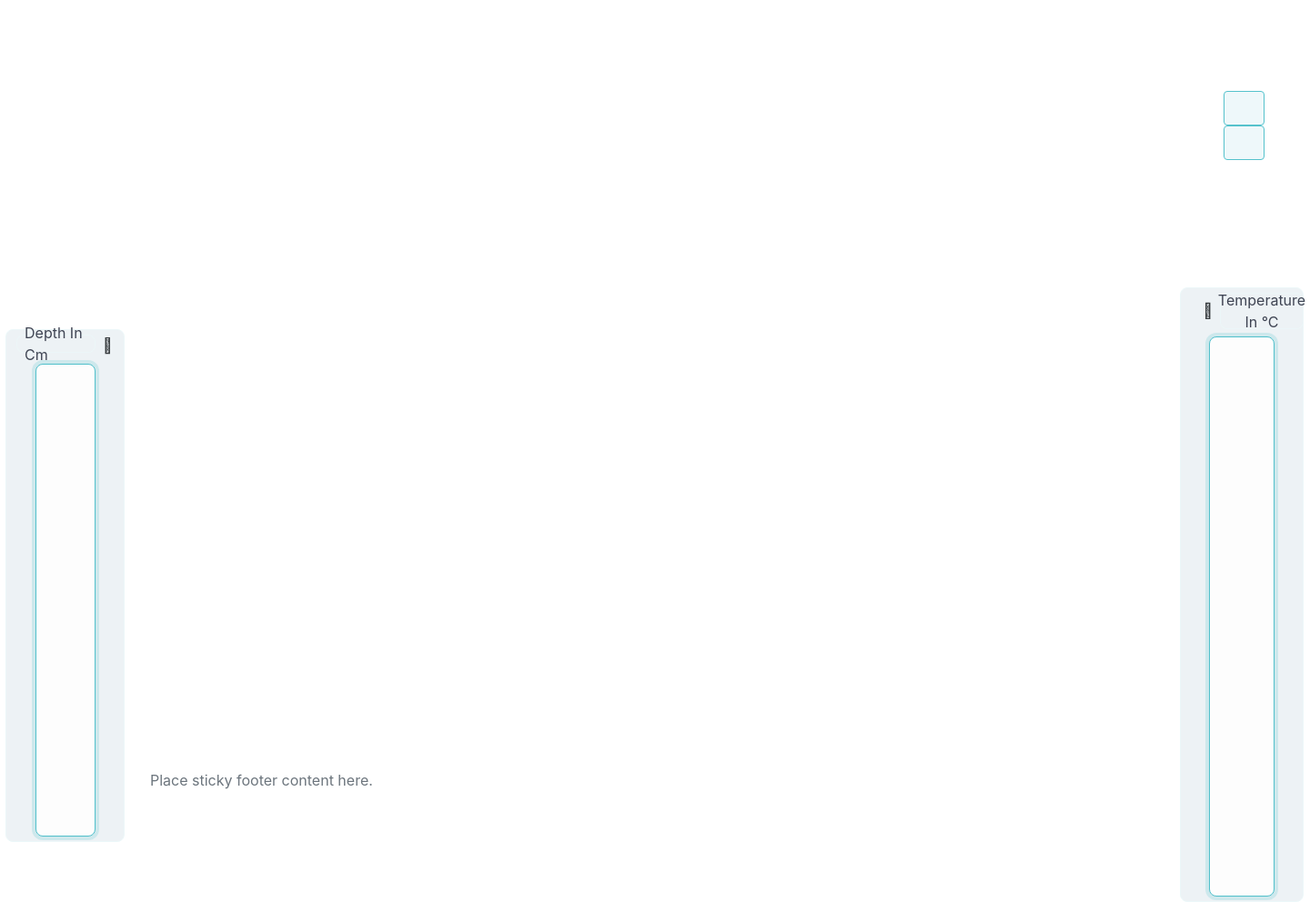
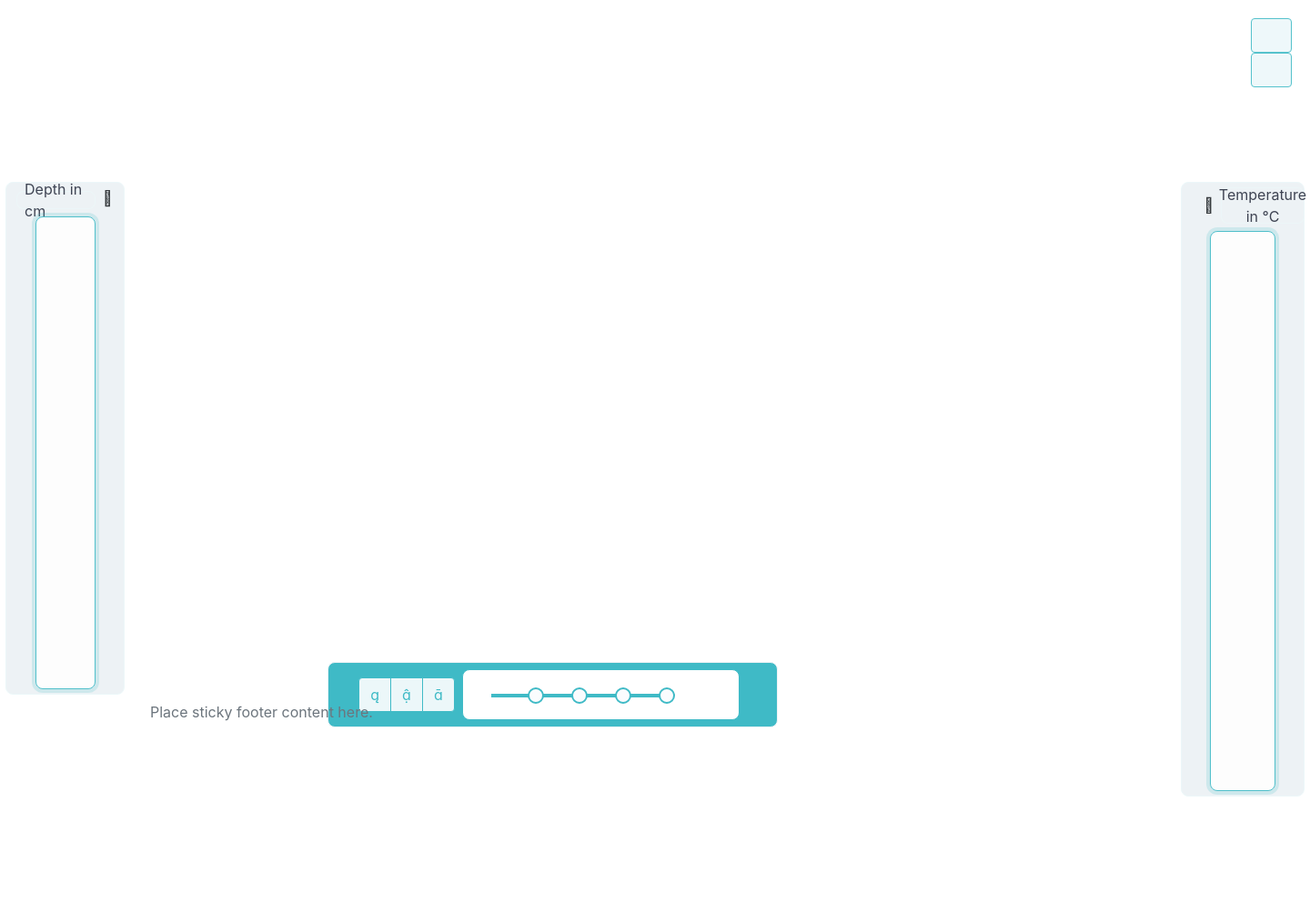
Before and after one commit to CryoGrid/WebMap, a Django app: page /cgmap/ in a window 1440 px wide. Shown: the whole page at 91% size. After the commit the page ends 876 px from the top, so only its background shows below. Run offline with Django 3.2, Linux system fonts and the light colour scheme; some libraries are stand-ins or nearby versions.

Commit message:
WP011 adding parts of timeline to view

```diff
--- a/cgmap/static/cgmap/style.css
+++ b/cgmap/static/cgmap/style.css
@@ -171,26 +171,27 @@ hr {
 * Custom CSS *
 *************/
 #nav-menu {
-    position: relative;
-    right: 50px;
-    top: 100px;
+    position: absolute;
+    right: 20px;
+    top: 20px;
     opacity: 0.8;
     z-index: 1;
 }
 
+/* footer location on map */
 #footer {
-    position:relative;
-    bottom: 30px;
+    position:absolute;
+    bottom: 5px;
     width: 100%;
 }
-
+/* size of map in background */
 #map {
     position: absolute;
     width: 100%;
     height: 100%;
     z-index: 0;
 }
-
+/* wrapper to display the map behind the ui elements*/
 #map-wrapper {
     width: 100%;
     height: 100%;
@@ -267,7 +268,7 @@ hr {
     width: 131px;
     height: 564px;
     left: 6px;
-    top: 286px;
+    top: 25%;
 
     /* Accent */
     background: var(--accent);
@@ -290,7 +291,6 @@ hr {
     /* identical to box height, or 20px */
     display: flex;
     align-items: center;
-    text-transform: capitalize;
     color: var(--dark);
 
 
@@ -298,7 +298,7 @@ hr {
     flex: none;
     order: 0;
     flex-grow: 0;
-    margin: 0px 4px;
+    margin: 4px 4px;
 }
 
 .depth-container .scale-container {
@@ -341,8 +341,8 @@ hr {
     position: absolute;
     width: 136px;
     height: 676px;
-    left: 1297px;
-    top: 240px;
+    top: 25%;
+    right: 6px;
 
     /* Accent */
     background: var(--accent);
@@ -412,15 +412,13 @@ hr {
     display: flex;
     align-items: center;
     text-align: center;
-    text-transform: capitalize;
-
     color: var(--dark);
 
     /* Inside Auto Layout */
     flex: none;
     order: 1;
     flex-grow: 0;
-    margin: 0px 4px;
+    margin: 4px 4px;
 }
 
 .temperature-btn-wrapper {
@@ -457,3 +455,123 @@ hr {
     border-radius: 2px;
     transform: rotate(90deg);
 }
+
+.timeline-container {
+    /* Auto Layout */
+    display: flex;
+    flex-direction: row;
+    justify-content: center;
+    align-items: center;
+    padding: 8px;
+
+    position: absolute;
+    width: 495px;
+    height: 72px;
+    left: 25%;
+    bottom: 0;
+
+    /* Turquoise */
+    background: var(--primary);
+    opacity: 0.9;
+    /* Accent */
+    border: 1px solid var(--accent);
+    box-sizing: border-box;
+    border-radius: 8px;
+}
+
+.timeline {
+    /* Auto Layout */
+    display: flex;
+    flex-direction: column;
+    justify-content: center;
+    align-items: center;
+    padding: 20px 1px 20px 0px;
+
+    position: static;
+    width: 305px;
+    height: 56px;
+    left: 182px;
+    top: 8px;
+
+    background: #FFFFFF;
+
+    /* Turquoise */
+    border: 1px solid #2BB3C0;
+    box-sizing: border-box;
+    box-shadow: 0px 0px 0px 2px rgba(43, 179, 192, 0.2);
+    border-radius: 8px;
+
+    /* Inside Auto Layout */
+    flex: none;
+    order: 1;
+    flex-grow: 0;
+    margin: 0px 8px;
+}
+
+.timeline-group {
+    /* Auto Layout */
+    display: flex;
+    flex-direction: row;
+    align-items: center;
+    padding: 0px;
+
+    position: static;
+    width: 304px;
+    height: 16px;
+    left: 0px;
+    top: 20px;
+
+    /* Inside Auto Layout */
+    flex: none;
+    order: 0;
+    flex-grow: 0;
+    margin: 10px 0px;
+}
+
+.timeline-element {
+    /* _Scale/Timeline Indicator */
+    position: static;
+    width: 48px;
+    height: 16px;
+    left: 192px;
+    top: 0px;
+    /* Inside Auto Layout */
+    flex: none;
+    order: 4;
+    flex-grow: 0;
+    margin: 0px 0px;
+}
+
+.timeline-element-line {
+    position: relative;
+    left: 66.67%;
+    right: -33.33%;
+    top: 43.75%;
+    bottom: 56.25%;
+    z-index:0;
+
+    /* Turquoise */
+    border: 2px solid var(--primary);
+    transform: rotate(180deg);
+}
+
+.timeline-element-circle {
+    height: 18px;
+    width: 18px;
+
+    position: relative;
+    left: 150%;
+    right: 0;
+    top: -25%;
+    bottom: 0;
+    z-index:1;
+
+    /* Light */
+    background: var(--light);
+
+    /* Turquoise */
+    border: 2px solid var(--primary);
+    border-radius: 50%;
+    box-sizing: border-box;
+    display: inline-block;
+}
--- a/cgmap/templates/cgmap/index.html
+++ b/cgmap/templates/cgmap/index.html
@@ -44,6 +44,39 @@
             </div>
             <div class="temperature-container scale-container"></div>
         </div>
+        <div class="timeline-container">
+            <div class="btn-group btn-group-toggle justify-content-start" id="timeline-nav" data-toggle="buttons">
+                <label class="btn btn-secondary">
+                    <input type="radio" name="options" id="previous" autocomplete="off" checked>&#xe045;
+                </label>
+                <label class="btn btn-secondary">
+                    <input type="radio" name="options" id="start" autocomplete="off">&#xe037;
+                </label>
+                <label class="btn btn-secondary">
+                    <input type="radio" name="options" id="next" autocomplete="off">&#xe044;
+                </label>
+            </div>
+            <div class="timeline">
+                <div class="timeline-group">
+                    <div class="timeline-element" id="1-timeline-element">
+                        <div class="timeline-element-line"></div>
+                        <div class="timeline-element-circle"></div>
+                    </div>
+                    <div class="timeline-element" id="2-timeline-element">
+                        <div class="timeline-element-line"></div>
+                        <div class="timeline-element-circle"></div>
+                    </div>
+                    <div class="timeline-element" id="3-timeline-element">
+                        <div class="timeline-element-line"></div>
+                        <div class="timeline-element-circle"></div>
+                    </div>
+                    <div class="timeline-element" id="4-timeline-element">
+                        <div class="timeline-element-line"></div>
+                        <div class="timeline-element-circle"></div>
+                    </div>
+                </div>
+            </div>
+        </div>
     </div>
 
 {% endblock content %}
```
